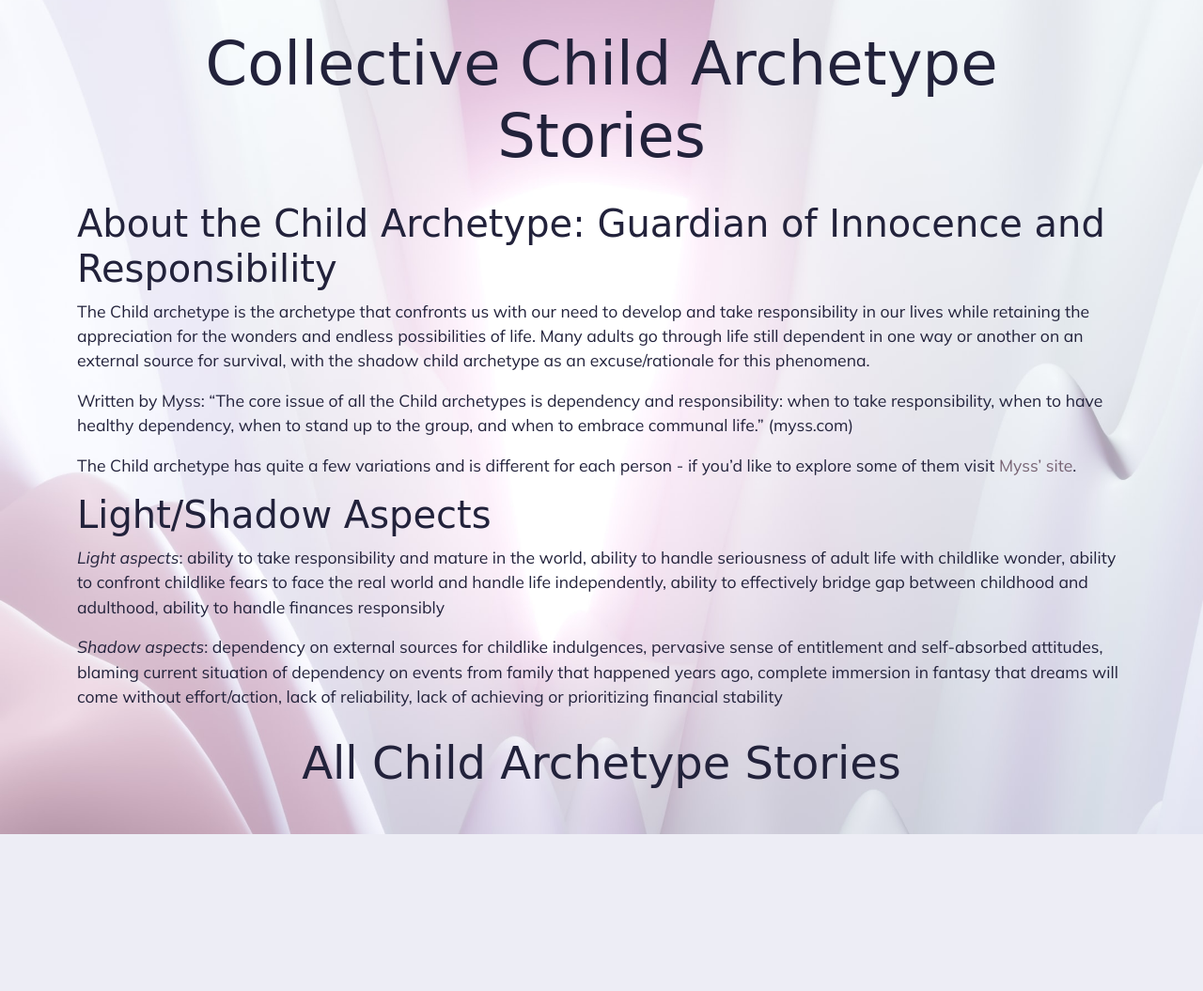
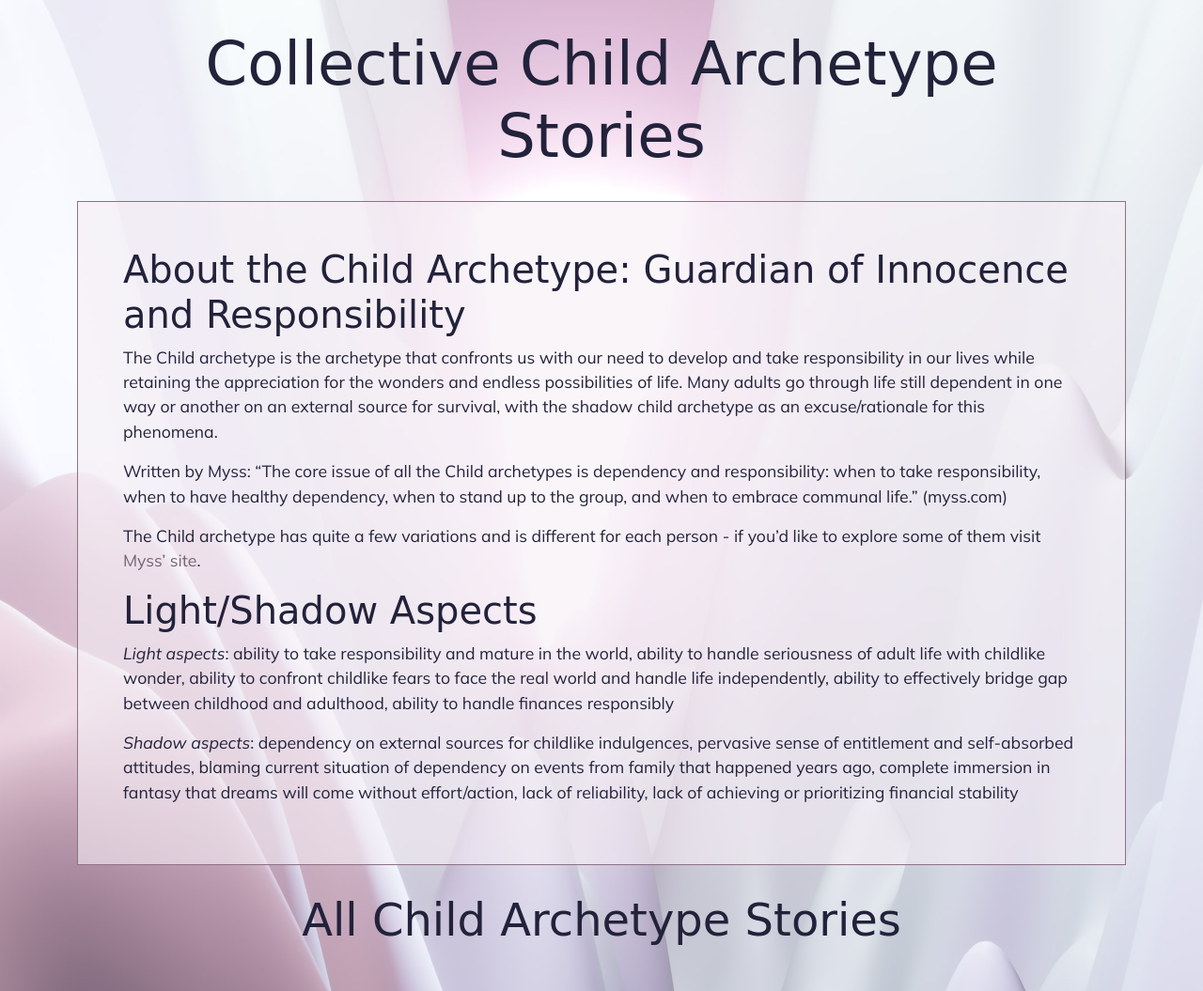
Before and after one commit to catt-tung/archetypes-flask-app, a Flask app: page /child in a window 1280 px wide. Shown: the part 74-1129 px from the top of the page at 94% size. Before the commit the page ends 962 px from the top, so only its background shows below. Run offline with Flask 2, Linux system fonts and the light colour scheme; data that the repository does not hold is empty; parts of the project's set-up code (start-up, migrations or seed data) failed here and were passed over; some web fonts are replaced.

Commit message:
Add more styling to divs

```diff
--- a/myapp/static/base.css
+++ b/myapp/static/base.css
@@ -106,7 +106,11 @@ a:hover {
   color: #fbf8ea;
 }
 
-#center-these-cards {
+.btn-primary:active, .btn-outline-info:active {
+  outline: none;
+}
+
+.center-these-cards {
   display: flex;
   flex-direction: row;
   justify-content: center;
@@ -147,8 +151,6 @@ a:hover {
   border: solid 1px #8d7385;
   margin: 4rem;
   padding: 3rem;
-  /* background-image: url(./archetypesparchmentbackground.png);
-  background-size: cover; */
   background-color: rgba(246, 238, 246, 0.6);
 }
 
@@ -160,3 +162,14 @@ a:hover {
   border: solid 2px #675a69;
   background-color: rgba(251, 248, 234, 0.7);
 }
+
+.div-backdrop {
+  border: solid 1px #8d7385;
+  margin: 0;
+  padding: 3rem;
+  background-color: rgba(246, 238, 246, 0.6);
+}
+
+#add-a-story {
+  margin: 0rem 2rem 3rem 1rem;
+}
--- a/myapp/templates/account.html
+++ b/myapp/templates/account.html
@@ -3,7 +3,7 @@
 
 <div class="jumbotron">
     <div align="center">
-        <h1 class="page-header">Welcome to the page for {{current_user.username}}</h1>
+        <h1 class="page-header">Account details for {{current_user.username}}</h1>
     </div>
 </div>
 
--- a/myapp/templates/child.html
+++ b/myapp/templates/child.html
@@ -4,6 +4,7 @@
             <div class="page-header">
                 <h1>Collective Child Archetype Stories</h1>
             </div>
+        <div class="div-backdrop">
             <div>
                 <h3>About the Child Archetype: Guardian of Innocence and Responsibility</h3>
                 <p>
@@ -25,12 +26,13 @@
                     <i>Shadow aspects</i>: dependency on external sources for childlike indulgences, pervasive sense of entitlement and self-absorbed attitudes, blaming current situation of dependency on events from family that happened years ago, complete immersion in fantasy that dreams will come without effort/action, lack of reliability, lack of achieving or prioritizing financial stability
                 </p>
             </div>
+        </div>
         <div class="page-header">
             <h2>All Child Archetype Stories</h2>
         </div>
     </div>
     <div class="container">
-        <div class="row">
+        <div class="row center-these-cards">
             {% for post in posts.items %}
                 <div class="card">
                     <div class="car-boy">
--- a/myapp/templates/create_post.html
+++ b/myapp/templates/create_post.html
@@ -3,6 +3,7 @@
   <div class="page-header">
     <h1>Add a Story</h1>
   </div>
+  <div class="div-backdrop" id="add-a-story">
     <p>Here you can add a story about an encounter with a survival archetype and how you dealt with it. In sharing your story, feel free to consider the following to help prompt you:</p>
     <ul>
       <li>When/how did I realize this was an encounter with this specific survival archetype?</li>
@@ -14,6 +15,7 @@
       <li>What did I learn about this archetype as a result of this experience/encounter?</li>
     </ul>
     <p>Remember, the intention is to help yourself gain clarity through the writing process, as well as help others to recognize the archetype in their own lives.</p>
+  </div>
     <div class="container">
       <form class="form-group" method="POST">
           {{form.hidden_tag()}}
--- a/myapp/templates/index.html
+++ b/myapp/templates/index.html
@@ -12,7 +12,7 @@
             </div>
         </div>
         <div class="container">
-            <div class="row" id="center-these-cards">
+            <div class="row center-these-cards">
                 {% for post in posts.items %}
                     <div class="card">
                         <div class="car-boy">
--- a/myapp/templates/prostitute.html
+++ b/myapp/templates/prostitute.html
@@ -25,7 +25,7 @@
         </div>
     </div>
     <div class="container">
-        <div class="row">
+        <div class="row center-these-cards">
             {% for post in posts.items %}
                 <div class="card">
                     <div class="car-boy">
--- a/myapp/templates/saboteur.html
+++ b/myapp/templates/saboteur.html
@@ -26,7 +26,7 @@
         </div>
     </div>
     <div class="container">
-        <div class="row">
+        <div class="row center-these-cards">
             {% for post in posts.items %}
                 <div class="card">
                     <div class="car-boy">
--- a/myapp/templates/user_posts.html
+++ b/myapp/templates/user_posts.html
@@ -8,7 +8,7 @@
                 </div>
             </div>
         </div>
-    <div class="row">
+    <div class="row center-these-cards">
         {% for post in posts.items %}
         <div class="posts-page-post">
             <h4>
--- a/myapp/templates/victim.html
+++ b/myapp/templates/victim.html
@@ -24,7 +24,7 @@
         </div>
     </div>
     <div class="container">
-        <div class="row">
+        <div class="row center-these-cards">
             {% for post in posts.items %}
                 <div class="card">
                     <div class="car-boy">
```
Lines whose indentation alone changed are shown as unchanged.
